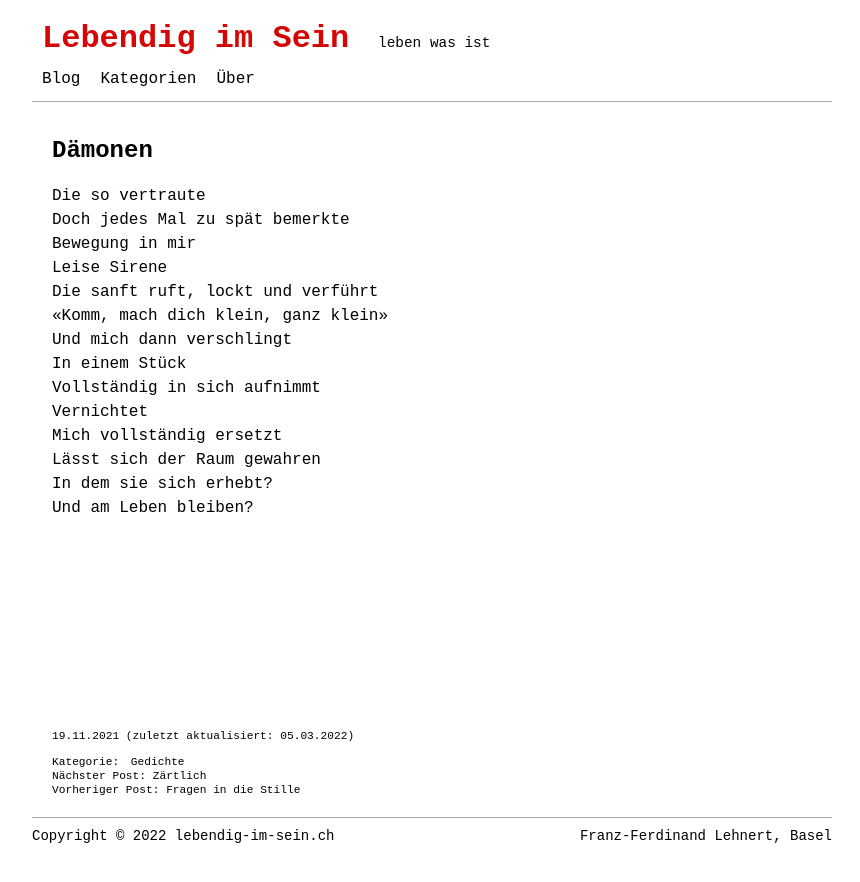
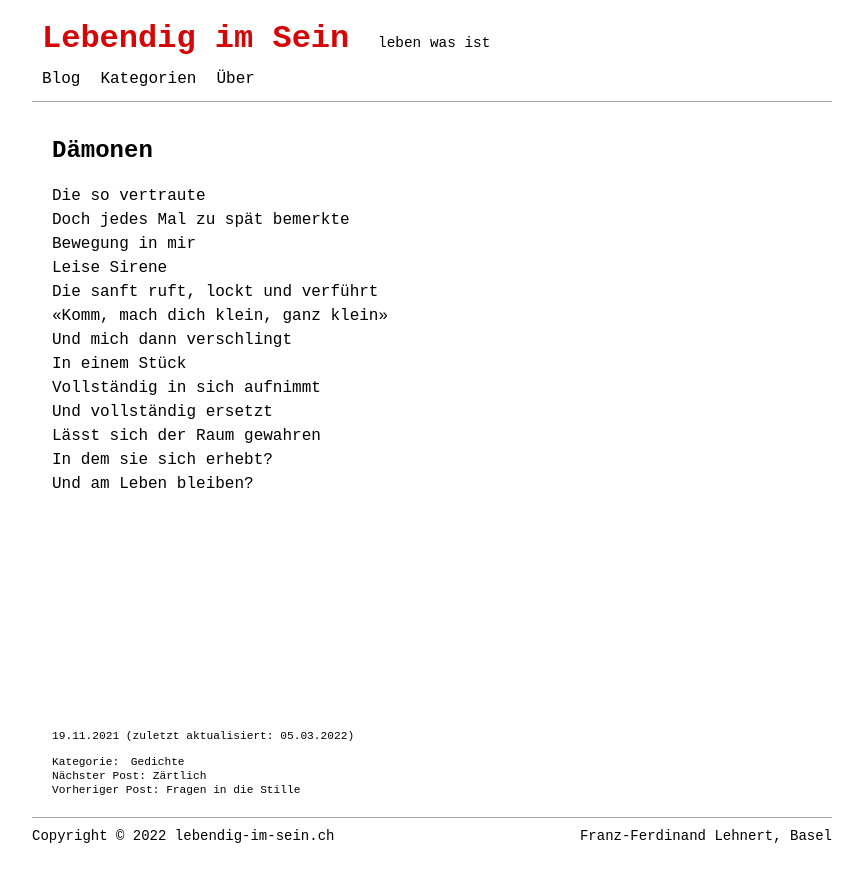
Before and after one commit to lebendigimsein/webpage, a Jekyll site: the page built from _posts/2021-11-19-dämonen.markdown, in a window 1280 px wide. Shown: the top 882 px of the page, without its empty margins (208-1068 px from the left). Built offline with Jekyll 4.4.1, drawn with Linux system fonts in a browser that asks for light colours.

Commit message:
«Dämonen» changed

```diff
--- a/_posts/2021-11-19-dämonen.markdown
+++ b/_posts/2021-11-19-dämonen.markdown
@@ -16,8 +16,7 @@ Die sanft ruft, lockt und verführt
 Und mich dann verschlingt
 In einem Stück
 Vollständig in sich aufnimmt
-Vernichtet
-Mich vollständig ersetzt
+Und vollständig ersetzt
 Lässt sich der Raum gewahren
 In dem sie sich erhebt?
 Und am Leben bleiben?
```
